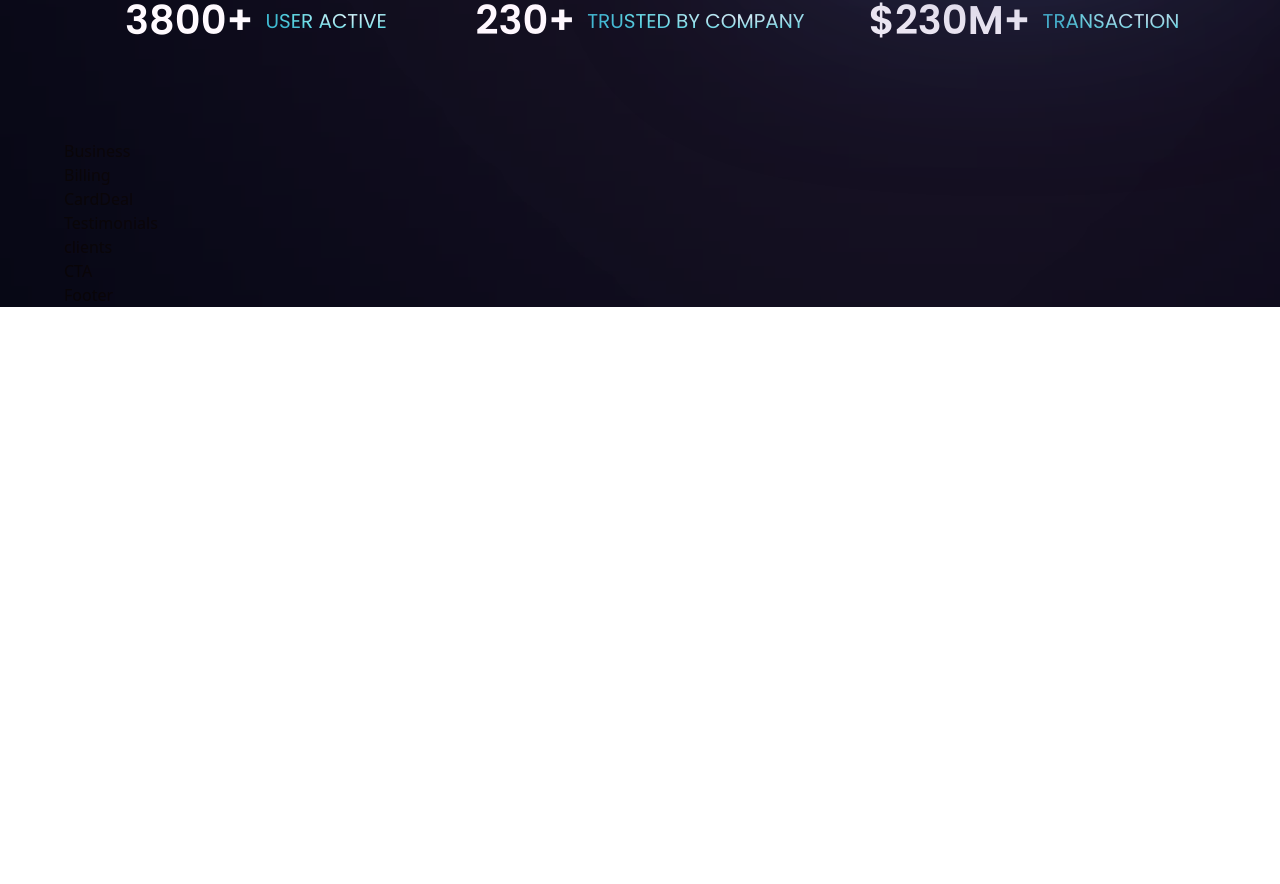
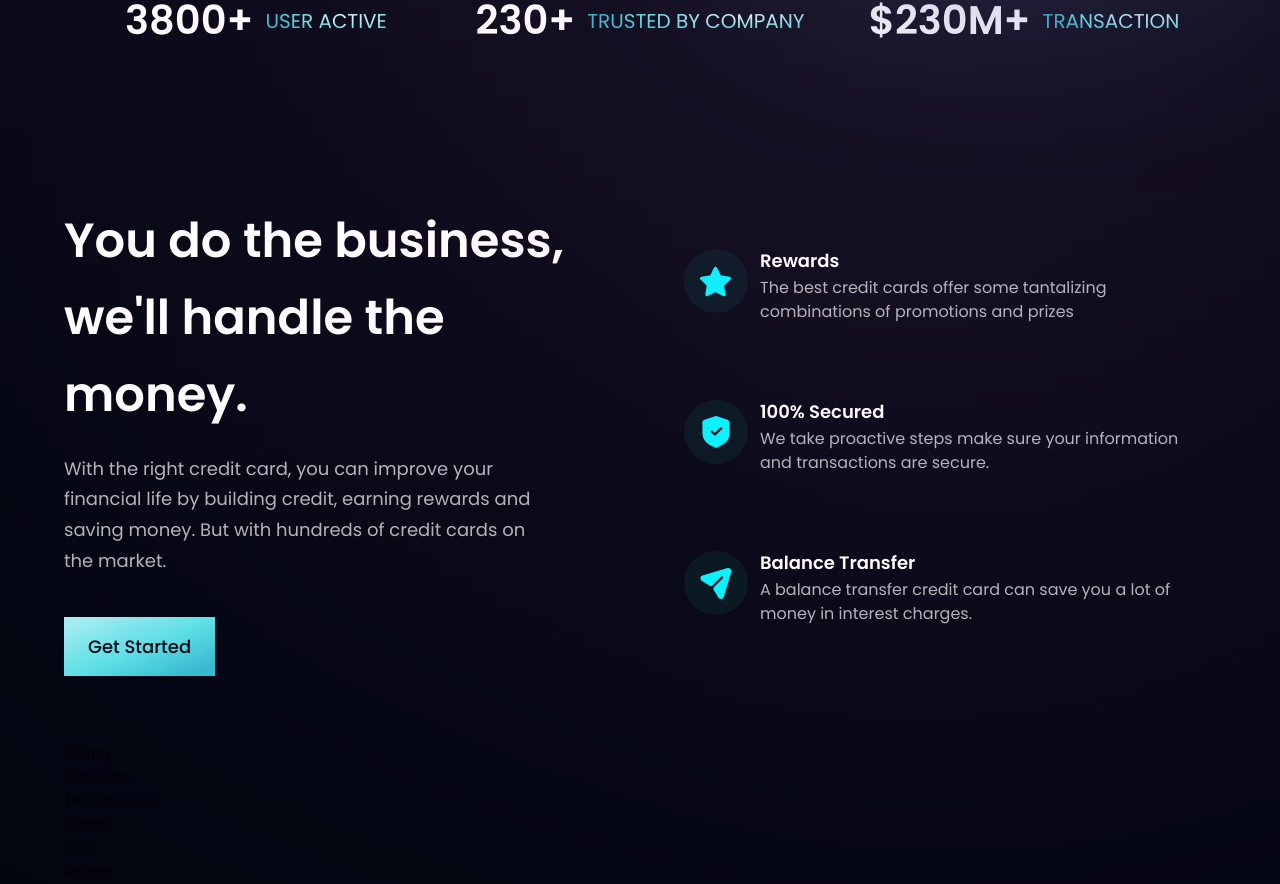
Before and after one commit to theshahzism/Hoobank, a React (Vite) app: page / in a window 1280 px wide. Shown: the part 815-1699 px from the top of the page. Before the commit the page ends 1122 px from the top, so only its background shows below. Built offline with nearby package versions, Linux system fonts and the light colour scheme.

Commit message:
Completed Business component

```diff
--- a/src/components/Business.jsx
+++ b/src/components/Business.jsx
@@ -1,11 +1,46 @@
-import React from 'react'
+import { features } from "../constants";
+import styles, { layout } from "../style";
+import Button from "./Button";
+
+
+const FeatureCard=({icon,title,content,index})=>{
+ return(
+  <div className={`flex flex-row p-6 rounded-[20px] ${ index !== features.length-1 ? "mb-6" : "mb-0" } feature-card`}>
+    <div className={`w-[64px] h-[64px] rounded-full ${styles.flexCenter} bg-dimBlue`}>
+      <img src={icon} alt="icon" className="w-[50%] object-contain h-[50%]"/>
+    </div>
+    <div className="flex-1 flex flex-col ml-3">
+      <h4 className="font-poppins font-semibold text-white text-[18px] leading-[23px] mb-1">{title}</h4>
+      <p className="font-poppins font-normal text-dimWhite text-[16px] leading-[24px] mb-1">{content}</p>
+    </div>
+  </div>
+ )
+}
 
 const Business = () => {
   return (
-    <div>
-      Business
-    </div>
-  )
-}
+    <section id="features" className={`${layout.section}`}>
+      <div className={`${layout.sectionInfo}`}>
+        <h2 className={`${styles.heading2}`}>
+          You do the business, <br className="sm:block hidden" /> we'll handle
+          the money.
+        </h2>
+        <p className={`${styles.paragraph} max-w-[470px] mt-5`}>
+          With the right credit card, you can improve your financial life by
+          building credit, earning rewards and saving money. But with hundreds
+          of credit cards on the market.
+        </p>
+        <Button styles="mt-10"></Button>
+      </div>
+
+      <div className={`${layout.sectionImg} flex-col`}>
+        {features.map((feature,index)=>(
+          <FeatureCard key={feature.id} {...feature} index={index}/>
+        ))}
+
+      </div>
+    </section>
+  );
+};
 
 export default Business;
--- a/src/components/Button.jsx
+++ b/src/components/Button.jsx
@@ -1,11 +1,14 @@
-import React from 'react'
+import React from "react";
 
-const Button = () => {
+const Button = ({ styles }) => {
   return (
-    <div>
-      Button
-    </div>
-  )
-}
+    <button
+      className={`py-4 px-6 bg-blue-gradient font-poppins font-medium text-[18px] ${styles} text-primary outline-none`}
+      type="button"
+    >
+      Get Started
+    </button>
+  );
+};
 
-export default Button
+export default Button;
```
